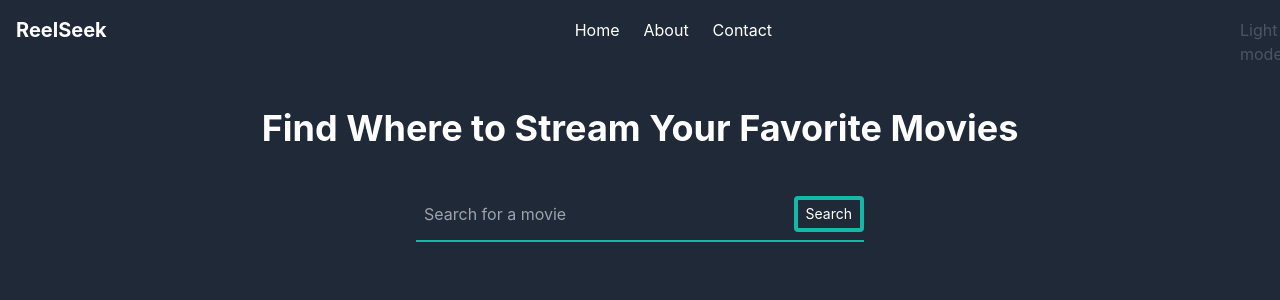
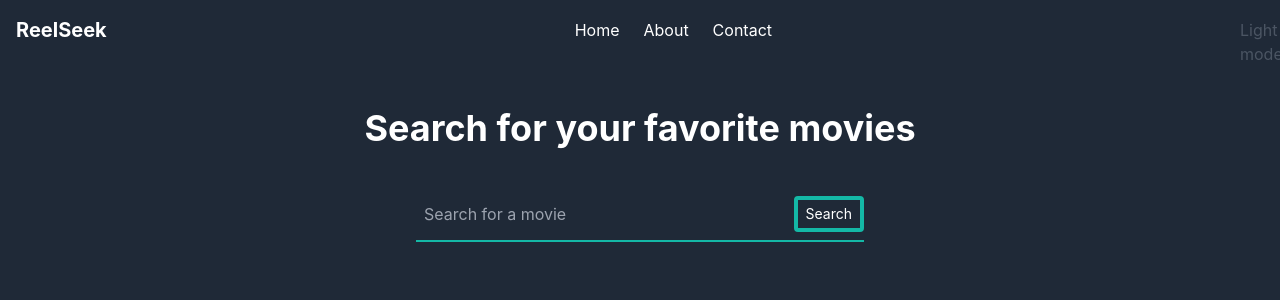
Before and after one commit to Matt-Chisholm/ReelSeek, a React (Create React App) app: page / in a window 1280 px wide. Shown: the top 300 px of the page. Built offline with nearby package versions, Linux system fonts and the light colour scheme.

Commit message:
tagline edit

```diff
--- a/src/components/Home.js
+++ b/src/components/Home.js
@@ -107,7 +107,7 @@ export default function Home() {
 
       <main className='container mx-auto py-12 px-4'>
         <h2 className='text-4xl font-bold mb-4'>
-          Find Where to Stream Your Favorite Movies
+          Search for your favorite movies
         </h2>
         <form
           className='max-w-md mx-auto'
```
